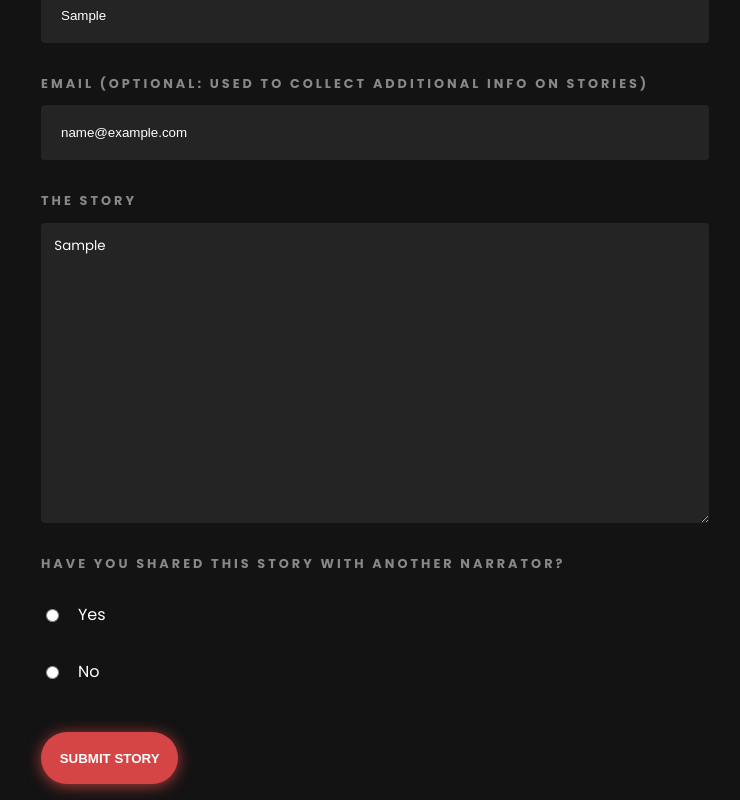
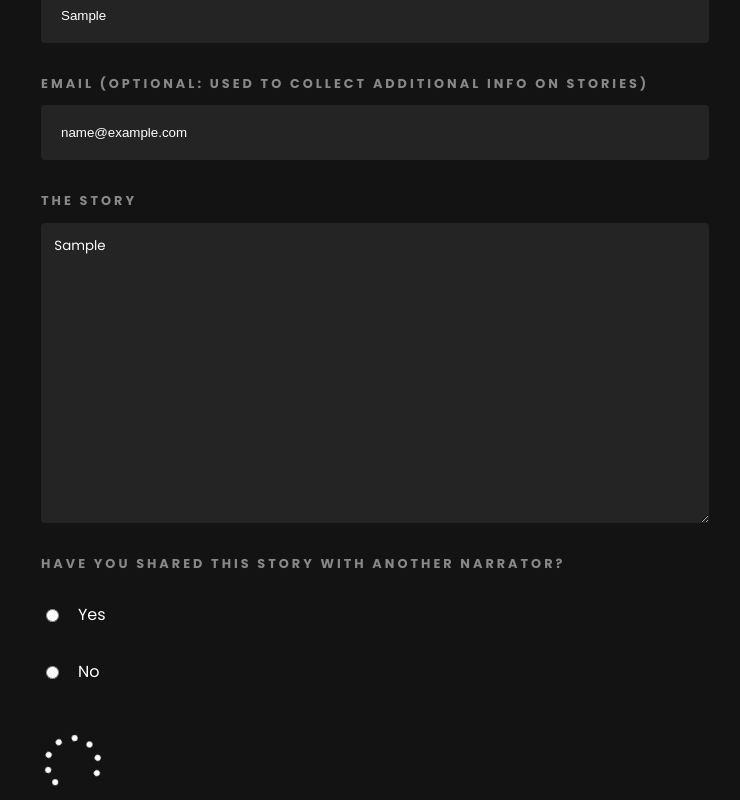
Before and after one commit to tyrelchambers/southern_cannibal, a React (Create React App) app: page /submit_story in a window 1280 px wide. Both pictures are taken after typing "Sample", "name@example.com", "Sample" into the empty fields and a click on the button "SUBMIT STORY". Shown: the part 433-1233 px from the top of the page, without its empty margins (265-1005 px from the left). Built offline with nearby package versions, Linux system fonts and the light colour scheme.

Commit message:
add spinner when submitting form... UX stuff

```diff
--- /dev/null
+++ b/src/components/Loader/Loader.js
@@ -0,0 +1,8 @@
+import React from 'react'
+import './Loader.scss';
+
+export default function Loader() {
+  return (
+    <div className="lds-roller"><div></div><div></div><div></div><div></div><div></div><div></div><div></div><div></div></div>
+  )
+}
--- /dev/null
+++ b/src/components/Loader/Loader.scss
@@ -0,0 +1,84 @@
+.lds-roller {
+  display: inline-block;
+  position: relative;
+  width: 64px;
+  height: 64px;
+}
+.lds-roller div {
+  animation: lds-roller 1.2s cubic-bezier(0.5, 0, 0.5, 1) infinite;
+  transform-origin: 32px 32px;
+}
+.lds-roller div:after {
+  content: " ";
+  display: block;
+  position: absolute;
+  width: 6px;
+  height: 6px;
+  border-radius: 50%;
+  background: #fff;
+  margin: -3px 0 0 -3px;
+}
+.lds-roller div:nth-child(1) {
+  animation-delay: -0.036s;
+}
+.lds-roller div:nth-child(1):after {
+  top: 50px;
+  left: 50px;
+}
+.lds-roller div:nth-child(2) {
+  animation-delay: -0.072s;
+}
+.lds-roller div:nth-child(2):after {
+  top: 54px;
+  left: 45px;
+}
+.lds-roller div:nth-child(3) {
+  animation-delay: -0.108s;
+}
+.lds-roller div:nth-child(3):after {
+  top: 57px;
+  left: 39px;
+}
+.lds-roller div:nth-child(4) {
+  animation-delay: -0.144s;
+}
+.lds-roller div:nth-child(4):after {
+  top: 58px;
+  left: 32px;
+}
+.lds-roller div:nth-child(5) {
+  animation-delay: -0.18s;
+}
+.lds-roller div:nth-child(5):after {
+  top: 57px;
+  left: 25px;
+}
+.lds-roller div:nth-child(6) {
+  animation-delay: -0.216s;
+}
+.lds-roller div:nth-child(6):after {
+  top: 54px;
+  left: 19px;
+}
+.lds-roller div:nth-child(7) {
+  animation-delay: -0.252s;
+}
+.lds-roller div:nth-child(7):after {
+  top: 50px;
+  left: 14px;
+}
+.lds-roller div:nth-child(8) {
+  animation-delay: -0.288s;
+}
+.lds-roller div:nth-child(8):after {
+  top: 45px;
+  left: 10px;
+}
+@keyframes lds-roller {
+  0% {
+    transform: rotate(0deg);
+  }
+  100% {
+    transform: rotate(360deg);
+  }
+}
--- a/src/components/SubmitForm.js
+++ b/src/components/SubmitForm.js
@@ -1,6 +1,7 @@
 import React, { useState } from 'react'
 import './forms.scss';
 import Axios from 'axios';
+import Loader from './Loader/Loader';
 
 export default function SubmitForm() {
   const [ payload, setPayload ] = useState({
@@ -11,6 +12,7 @@ export default function SubmitForm() {
   });
 
   const [ errors, setErrors ] = useState([]);
+  const [ loading, setLoading ] = useState(false);
 
   return (
     <form className="form">
@@ -50,19 +52,28 @@ export default function SubmitForm() {
           </div>
       </div>
 
-      <button className="btn btn-primary" onClick={e => submitHandler(e, payload, errors, setErrors)}>Submit Story</button>
+      {loading &&
+        <Loader />
+      }
+
+      {!loading &&
+        <button className="btn btn-primary" onClick={e => {
+          setLoading(true);
+          submitHandler(e, payload, setErrors, setLoading)
+        }}>Submit Story</button>
+      }
     </form>
   )
 }
 
 
-const submitHandler = async (e, payload, errors, setErrors) => {
+const submitHandler = async (e, payload, setErrors, setLoading) => {
   e.preventDefault();
   const _ = [];
 
   if ( !payload.name ) _.push("Name must be provided");
   if ( !payload.story ) _.push("A story must be present");
-  if ( payload.shared .length === 0) _.push("Have you shared this story? (Missing shared toggle)");
+  if ( payload.shared.length === 0) _.push("Have you shared this story? (Missing shared toggle)");
 
   if ( _.length > 0 ) return setErrors([..._]);
 
@@ -70,6 +81,9 @@ const submitHandler = async (e, payload, errors, setErrors) => {
   await Axios.post("https://southern-cannibal-backend.herokuapp.com/submit", {
     ...payload
   })
-  .then(res => alert(res.data.message))
+  .then(res => {
+    setLoading(false);
+    alert(res.data.message);
+  })
   .catch(console.log);
 }
```
